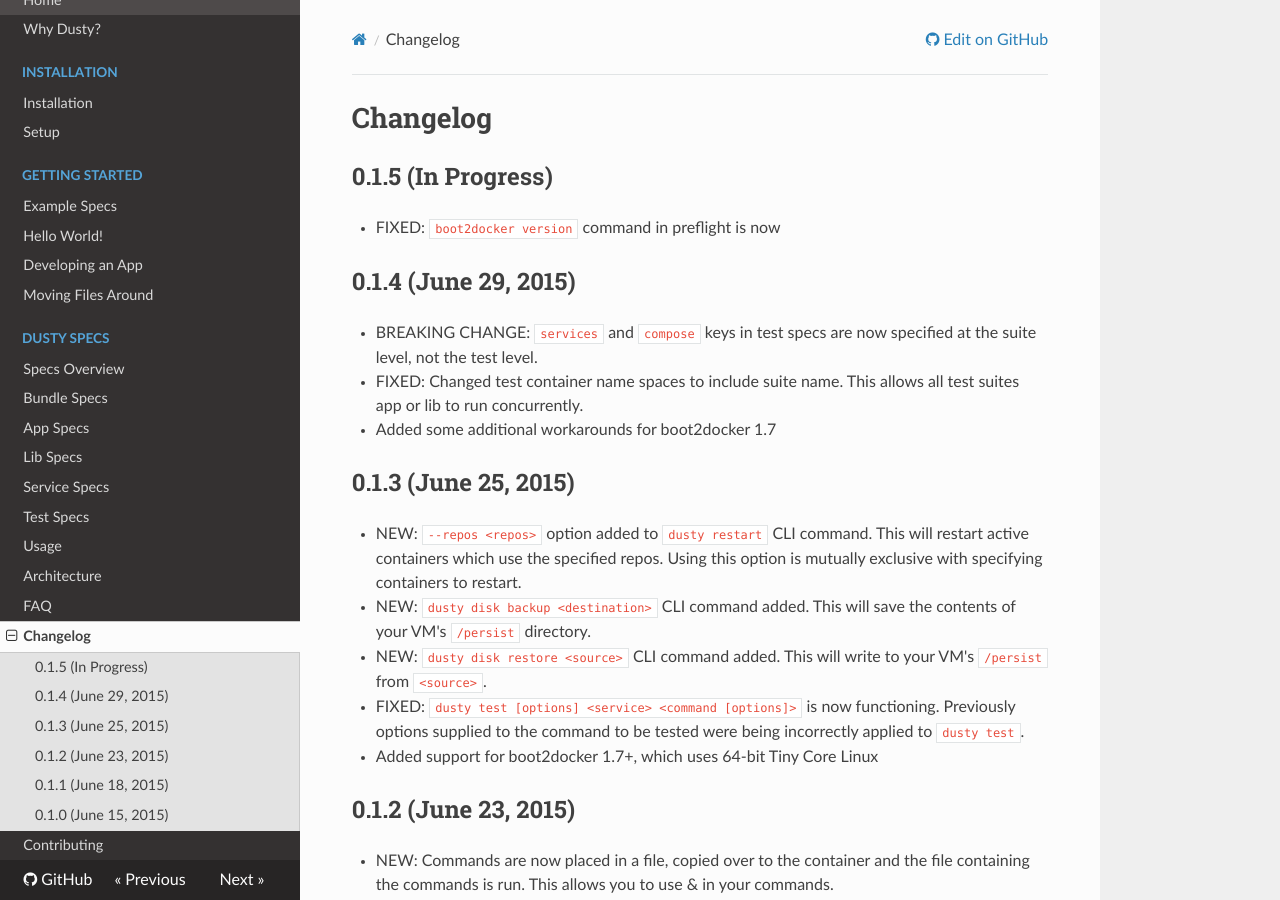
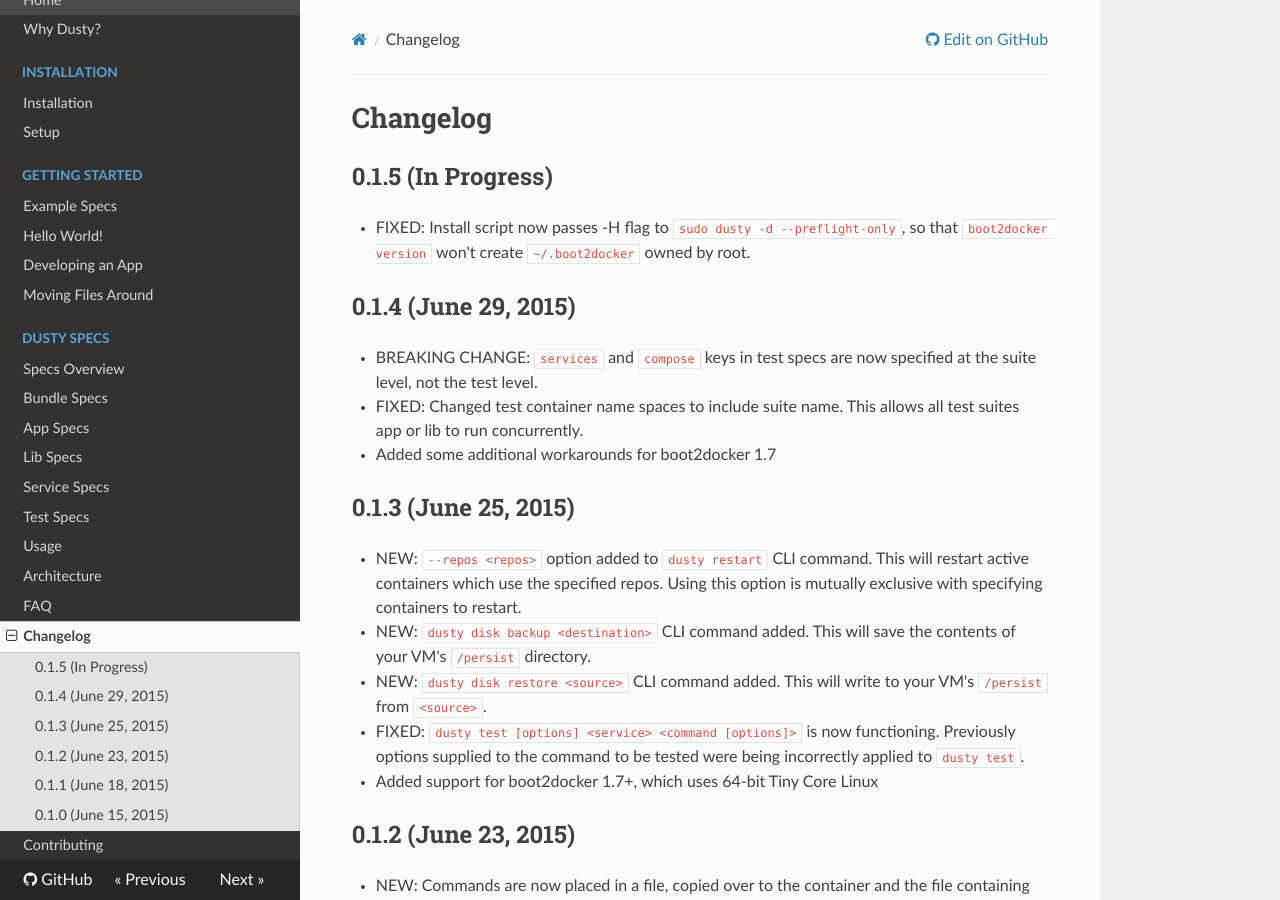
Before and after one commit to gamechanger/dusty, an MkDocs documentation site: the page built from docs/changelog.md, in a window 1280 px wide and 900 px high. Built offline with MkDocs 1.6.1, drawn with Linux system fonts in a browser that asks for light colours; nearby versions of some CDN libraries; old or Windows-style settings are respelled for this version of MkDocs.

Commit message:
changelog copy

```diff
--- a/docs/changelog.md
+++ b/docs/changelog.md
@@ -1,7 +1,7 @@
 # Changelog
 
 ## 0.1.5 (In Progress)
-  * FIXED: `boot2docker version` command in preflight is now
+  * FIXED: Install script now passes -H flag to `sudo dusty -d --preflight-only`, so that `boot2docker version` won't create `~/.boot2docker` owned by root.
 
 ## 0.1.4 (June 29, 2015)
   * BREAKING CHANGE: `services` and `compose` keys in test specs are now specified at the suite level, not the test level.
```
